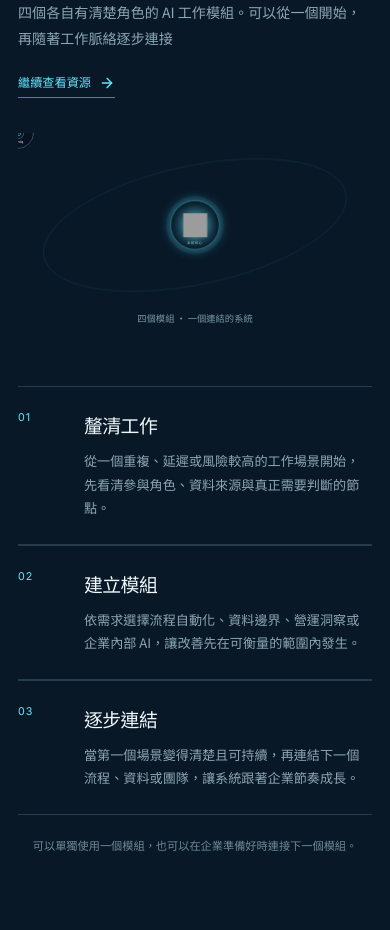
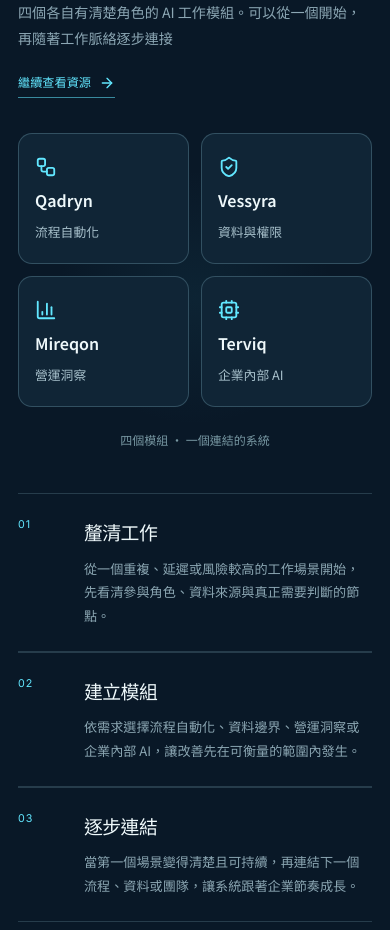
Before and after one commit to k129453497-byte/eryndex-tactile-systems, a React (Vite) app in the folder client/: page / in a window 390 px wide. Shown: the part 6560-7490 px from the top of the page. Built offline with nearby package versions, Linux system fonts and the light colour scheme; grey boxes are pictures that could not be loaded; a web font is replaced by a local one.

Commit message:
Refine orbit with functional module labels and responsive static layout

```diff
--- a/client/src/index.css
+++ b/client/src/index.css
@@ -1022,6 +1022,30 @@ html, body, #root { max-width: 100%; overflow-x: hidden; }
 .challenge-index { color: #6e8b97; font: .62rem "Inter", sans-serif; letter-spacing: .13em; }
 .challenge-card h3, .implementation-steps h3 { margin: 0 0 10px; color: #eff9fb; font-size: 1.18rem; font-weight: 510; letter-spacing: -.03em; }
 .challenge-card p, .implementation-steps p { margin: 0; color: #8ba6b2; font-size: .82rem; line-height: 1.78; }
+.orbit-refined { max-width: 1040px; margin: 0 auto; padding-bottom: 12px; background: radial-gradient(ellipse at center, rgba(39,118,141,.12), transparent 55%); }
+.orbit-refined .satellite-core-ring { stroke: rgba(98,231,255,.28); fill: rgba(7,17,31,.55); }
+.orbit-refined .satellite-core-ring-soft { stroke-width: 2; stroke: rgba(98,231,255,.14); fill: none; }
+.orbit-refined .satellite-orbit-line { stroke: rgba(98,231,255,.28); }
+.orbit-refined .svg-satellite-name { font: 500 14px var(--font-display); }
+.orbit-module-role { fill: #a6bfca; font: 10px var(--font-body); }
+.orbit-module-panel { fill: #102536; stroke: rgba(150,208,224,.3); stroke-width: 1; transition: stroke .2s, fill .2s; }
+.orbit-refined .svg-satellite-link:hover .orbit-module-panel, .orbit-refined .svg-satellite-link:focus .orbit-module-panel { stroke: var(--cyan); fill: #173449; }
+.orbit-refined .tone-mint .orbit-module-panel { stroke: rgba(105,230,193,.4); }
+.orbit-refined .tone-violet .orbit-module-panel { stroke: rgba(163,139,255,.4); }
+.orbit-refined .satellite-hint { margin-top: 0; font-size: .75rem; }
+.orbit-static-modules { display: none; }
+.orbit-static-module { display: grid; gap: 10px; padding: 22px 16px; border: 1px solid rgba(150,208,224,.25); border-radius: 14px; background: #102536; color: var(--cyan); }
+.orbit-static-module strong { color: #eff9fb; font-family: var(--font-display); }
+.orbit-static-module span { color: #a6bfca; font-size: .8rem; }
+.orbit-static-module:focus-visible { outline: 2px solid var(--cyan); outline-offset: 3px; }
+@media (prefers-reduced-motion: reduce) {
+  .orbit-refined .satellite-svg { display: none; }
+  .orbit-static-modules { display: grid; grid-template-columns: repeat(4,minmax(0,1fr)); gap: 16px; margin: 28px 0; }
+}
+@media (max-width: 720px) {
+  .orbit-refined .satellite-svg { display: none; }
+  .orbit-static-modules { display: grid; grid-template-columns: repeat(2,minmax(0,1fr)); gap: 12px; margin: 24px 0; }
+}
 .solution-implementation { position: relative; margin-top: clamp(32px, 4vw, 56px); }
 .implementation-steps { position: relative; z-index: 1; display: grid; grid-template-columns: repeat(3, minmax(0, 1fr)); gap: 0; margin: 0; padding: 0; list-style: none; border-top: 1px solid rgba(173,221,236,.18); }
 .implementation-steps li { display: grid; grid-template-columns: 48px 1fr; gap: 18px; min-height: 190px; padding: 30px 28px 24px 0; border-bottom: 1px solid rgba(173,221,236,.18); }
--- a/client/src/pages/Home.tsx
+++ b/client/src/pages/Home.tsx
@@ -263,7 +263,13 @@ function ProductScenarioDetails({ lang, slug }: { lang: Lang; slug: string }) {
 function ProductSatelliteSystem({ lang }: { lang: Lang }) {
   const orbitId = "eryndex-product-orbit";
   const satelliteLabel = lang === "en" ? "Four Eryndex products orbiting the company core" : lang === "zh-CN" ? "围绕公司核心运行的四个 Eryndex 产品卫星" : "圍繞公司核心運行的四個 Eryndex 產品衛星";
-  return <div className="satellite-system" aria-label={satelliteLabel}>
+  const roles: Record<string, Copy> = {
+    qadryn: { "zh-TW": "流程自動化", "zh-CN": "流程自动化", en: "Workflow" },
+    vessyra: { "zh-TW": "資料與權限", "zh-CN": "资料与权限", en: "Security" },
+    mireqon: { "zh-TW": "營運洞察", "zh-CN": "运营洞察", en: "Insights" },
+    terviq: { "zh-TW": "企業內部 AI", "zh-CN": "企业内部 AI", en: "Internal AI" },
+  };
+  return <div className="satellite-system orbit-refined" aria-label={satelliteLabel}>
     <svg className="satellite-svg" viewBox="0 0 1000 520" role="img" aria-label={satelliteLabel}>
       <defs><path id={orbitId} d="M 110 260 A 390 150 -12 1 1 890 260 A 390 150 -12 1 1 110 260" /></defs>
       <path className="satellite-orbit-line" d="M 110 260 A 390 150 -12 1 1 890 260 A 390 150 -12 1 1 110 260" />
@@ -271,8 +277,9 @@ function ProductSatelliteSystem({ lang }: { lang: Lang }) {
       <circle className="satellite-core-ring satellite-core-ring-soft" cx="500" cy="260" r="78" />
       <image className="satellite-brand-mark" href="https://nexoracorp-mfb35dfs.manus.space/manus-storage/eryndex-logo-light-signal_53d6e599.png" x="468" y="228" width="64" height="64" />
       <text className="satellite-core-label" x="500" y="314" textAnchor="middle">{lang === "en" ? "SYSTEM CORE" : lang === "zh-CN" ? "系统核心" : "系統核心"}</text>
-      {products.map((product, index) => { const Icon = product.icon; const begin = `-${index * 4.5}s`; return <Link key={product.slug} href={`/products/${product.slug}`} className={`svg-satellite-link tone-${product.tone}`} aria-label={tx(product.name, lang)}><g className="svg-satellite"><animateMotion dur="18s" begin={begin} repeatCount="indefinite" rotate="0"><mpath href={`#${orbitId}`} /></animateMotion><circle className="svg-satellite-shell" r="43" /><circle className="svg-satellite-icon-ring" r="16" /><foreignObject x="-11" y="-11" width="22" height="22"><div className="svg-satellite-icon"><Icon size={20} strokeWidth={1.35} /></div></foreignObject><text className="svg-satellite-name" y="29" textAnchor="middle">{tx(product.name, lang)}</text></g></Link>; })}
+      {products.map((product, index) => { const Icon = product.icon; const begin = `-${index * 8}s`; return <Link key={product.slug} href={`/products/${product.slug}`} className={`svg-satellite-link tone-${product.tone}`} aria-label={tx(product.name, lang)}><g className="svg-satellite"><animateMotion dur="32s" begin={begin} repeatCount="indefinite" rotate="0"><mpath href={`#${orbitId}`} /></animateMotion><rect className="orbit-module-panel" x="-70" y="-38" width="140" height="76" rx="16" /><foreignObject x="-53" y="-20" width="22" height="22"><div className="svg-satellite-icon"><Icon size={20} strokeWidth={1.35} /></div></foreignObject><text className="svg-satellite-name" x="-20" y="-4" textAnchor="start">{tx(product.name, lang)}</text><text className="orbit-module-role" x="-20" y="17" textAnchor="start">{tx(roles[product.slug], lang)}</text></g></Link>; })}
     </svg>
+    <div className="orbit-static-modules">{products.map(product => { const Icon = product.icon; return <Link key={product.slug} href={`/products/${product.slug}`} className={`orbit-static-module tone-${product.tone}`}><Icon size={22} /><strong>{tx(product.name, lang)}</strong><span>{tx(roles[product.slug], lang)}</span></Link>; })}</div>
     <p className="satellite-hint">{lang === "en" ? "Four modules · One connected system" : lang === "zh-CN" ? "四个模块 · 一个连接的系统" : "四個模組 · 一個連結的系統"}</p>
   </div>;
 }
```
